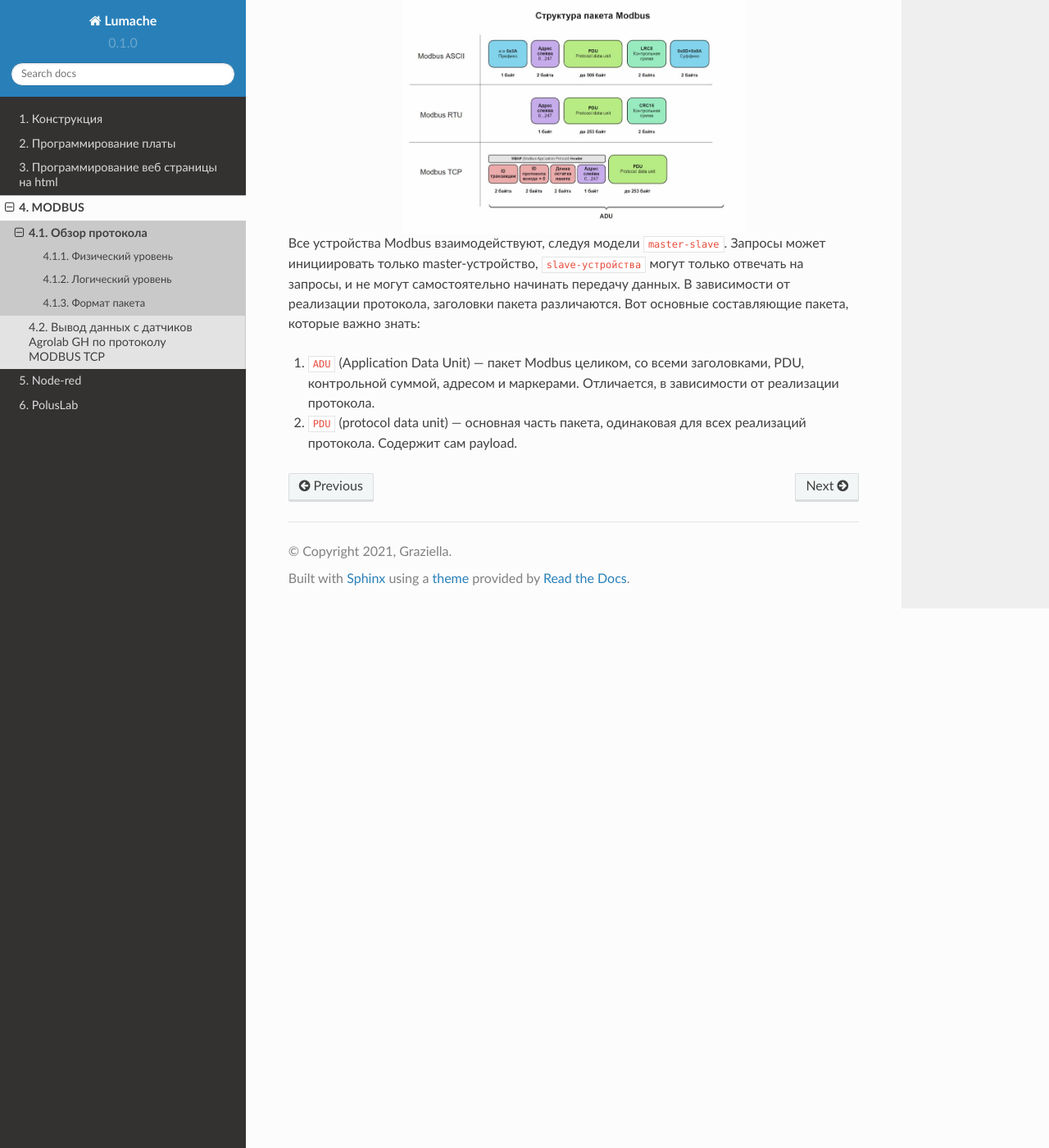
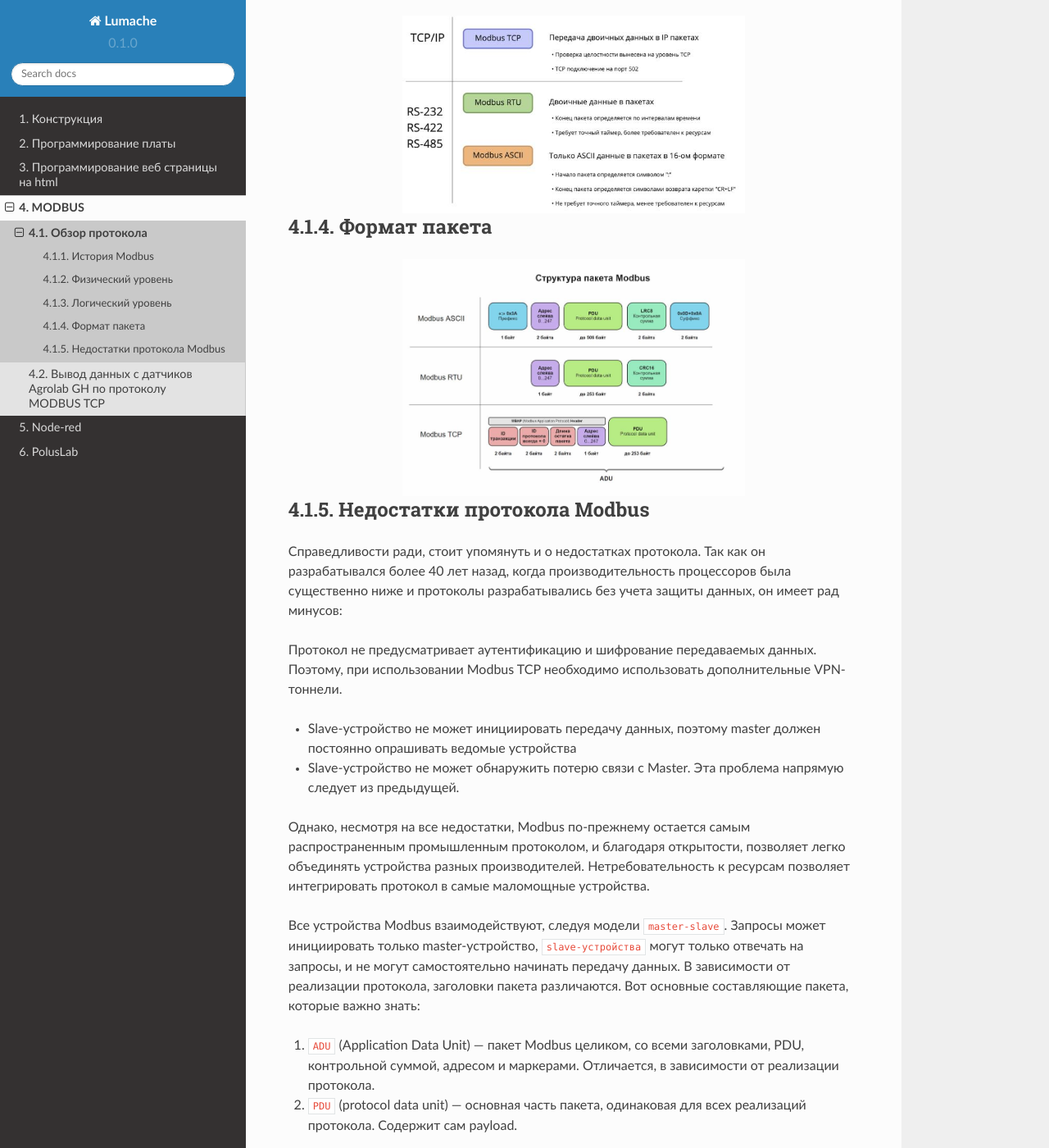
Before and after one commit to BBanwz/book_AL_GH, a Sphinx documentation site: the page built from docs/4MODEBUS/1protocol.rst, in a window 1280 px wide and 1400 px high, scrolled down 1130 px. Shown: the whole window at 82% size. Built offline with Sphinx 7.4.7 and the Read the Docs theme 2.0.0, drawn with Linux system fonts in a browser that asks for light colours; some of the changed text lies outside the part shown.

Commit message:
Update 1protocol.rst

```diff
--- a/docs/4MODEBUS/1protocol.rst
+++ b/docs/4MODEBUS/1protocol.rst
@@ -3,6 +3,15 @@
 
 Обзор протокола
 ---------------
+
+История Modbus
+~~~~~~~~~~~~~~
+
+Modbus был представлен в 1979 году компанией Modicon (ныне Schneider Electric). Это был открытый стандарт, работающий по интерфейсу RS-232. Позже появилась реализации протокола для интерфейсов RS-485 и Modbus TCP. Протокол быстро набрал популярность, и многие производители стали внедрять его в своих устройствах.
+
+Позже права на протокол были переданы некоммерческой организации Modbus Organization, которая до сегодняшнего дня владеет стандартом.
+
+В описании стандарта Modbus используются терминология, унаследованная от языков релейной логики. Так, например, некоторые регистры называются катушками (англ. coil).
 
 Физический уровень
 ~~~~~~~~~~~~~~~~~~
@@ -32,6 +41,18 @@ MODBUS TCP работает по принципу ``клиент-серверн
        :align: center
        :alt: Формат пакета
 
+Недостатки протокола Modbus
+~~~~~~~~~~~~~~~~~~~~~~~~~~~
+
+Справедливости ради, стоит упомянуть и о недостатках протокола. Так как он разрабатывался более 40 лет назад, когда производительность процессоров была существенно ниже и протоколы разрабатывались без учета защиты данных, он имеет рад минусов:
+
+Протокол не предусматривает аутентификацию и шифрование передаваемых данных. Поэтому, при использовании Modbus TCP необходимо использовать дополнительные VPN-тоннели.
+
+- Slave-устройство не может инициировать передачу данных, поэтому master должен постоянно опрашивать ведомые устройства
+
+- Slave-устройство не может обнаружить потерю связи с Master. Эта проблема напрямую следует из предыдущей.
+
+Однако, несмотря на все недостатки, Modbus по-прежнему остается самым распространенным промышленным протоколом, и благодаря открытости, позволяет легко объединять устройства разных производителей. Нетребовательность к ресурсам позволяет интегрировать протокол в самые маломощные устройства.
 
 Все устройства Modbus взаимодействуют, следуя модели ``master-slave``. Запросы может инициировать только master-устройство, ``slave-устройства`` могут только отвечать на запросы, и не могут самостоятельно начинать передачу данных. В зависимости от реализации протокола, заголовки пакета различаются. Вот основные составляющие пакета, которые важно знать:
 
```
